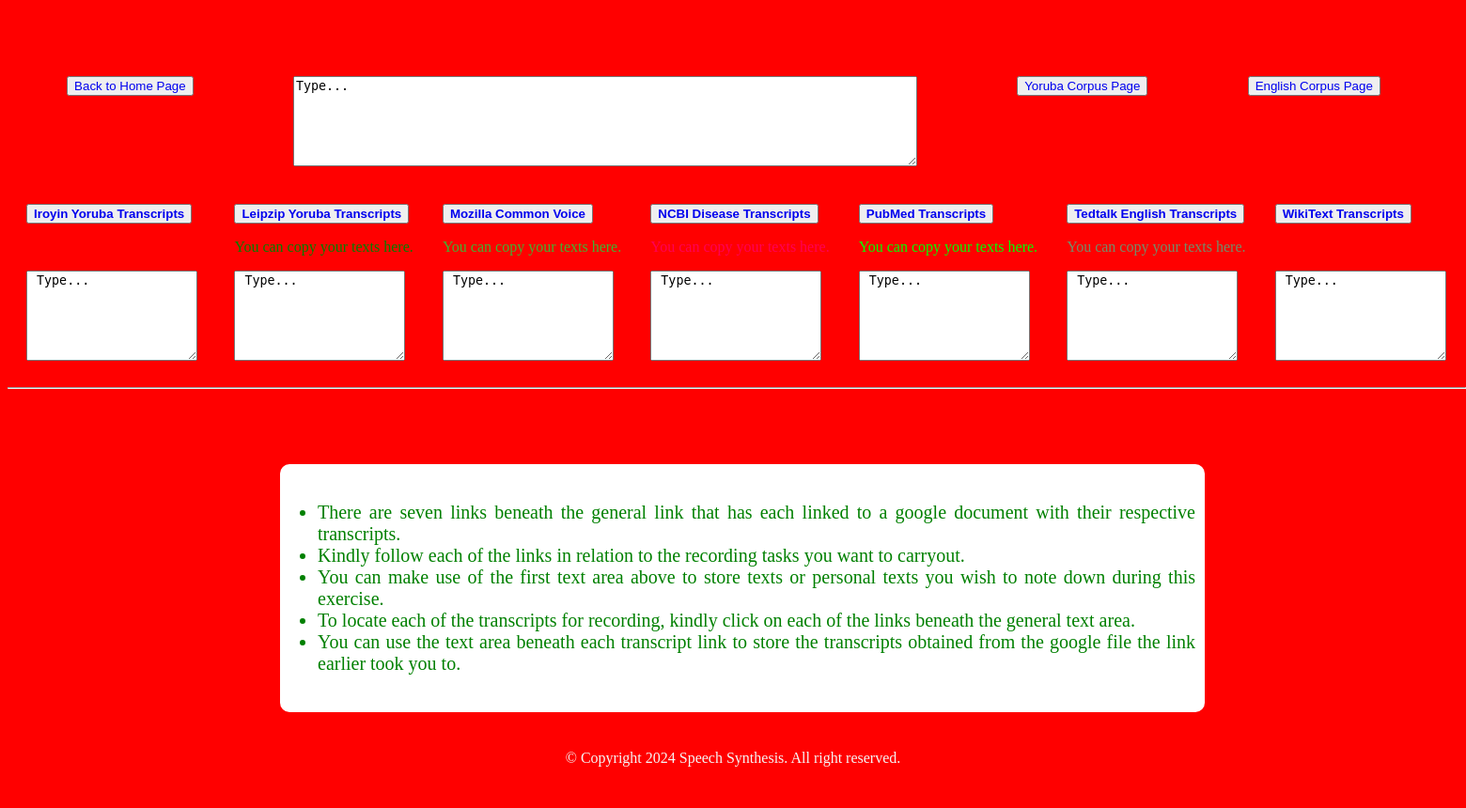
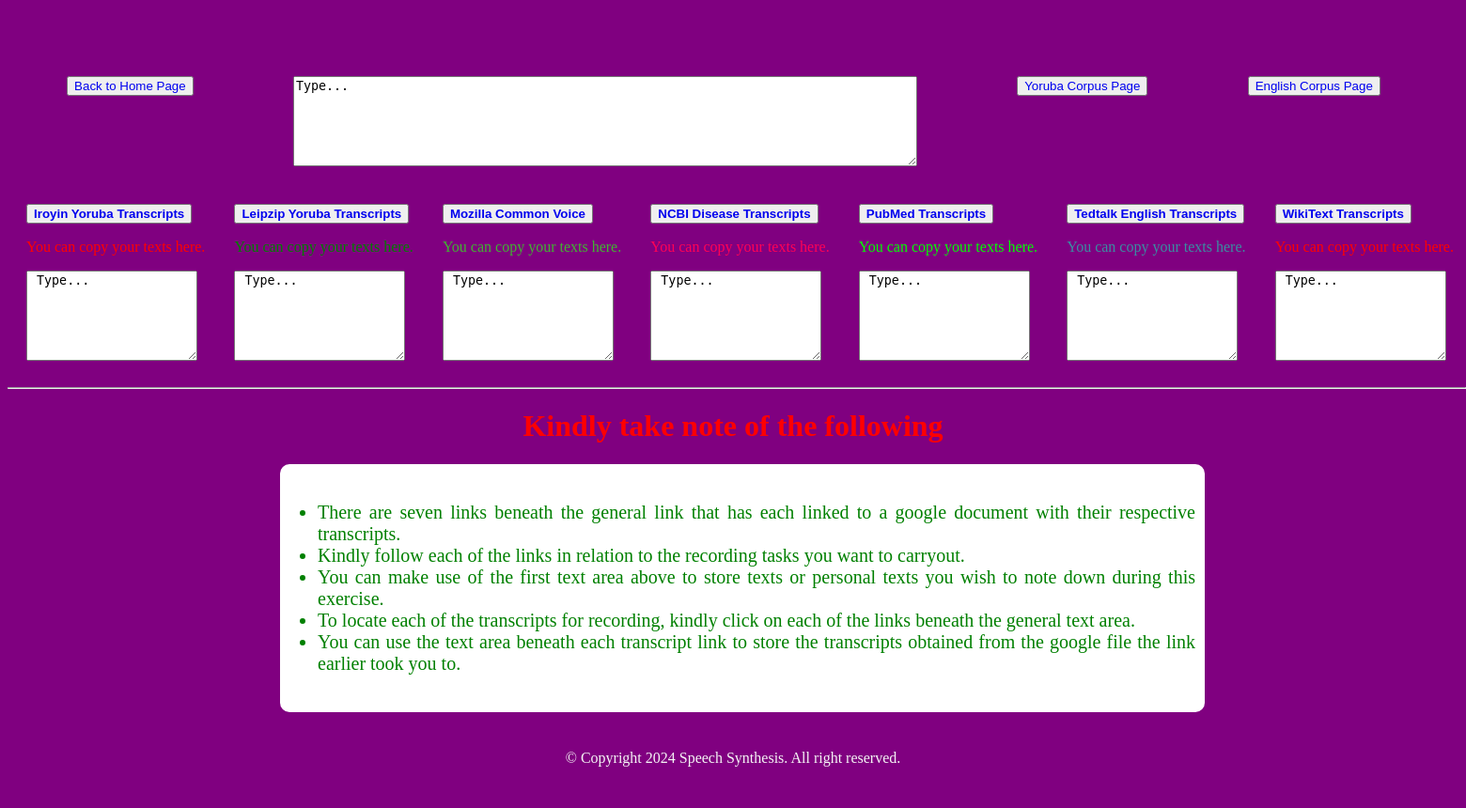
Before and after one commit to Gabrinas/Flasp.AppNew, a Flask app: page /Transcript_page in a window 1560 px wide. Shown: the whole page at 94% size. Run offline with Flask 3, Linux system fonts and the light colour scheme.

Commit message:
Update Transcript_page.html

```diff
--- a/templates/Transcript_page.html
+++ b/templates/Transcript_page.html
@@ -16,7 +16,7 @@
 
 @media screen and (min-width: 1008px){
   body{
-    background-color: red;}
+    background-color: purple;}
 }
 #fit{
     display: flex;
@@ -68,7 +68,7 @@
 
 </style>
 </head>
-<body bgcolor="pruple">
+<body bgcolor="purple">
 <!-- start your code here -->
 <p><marquee style="color: orange; font-size: xx-large; font-weight: bold;"> You are welcome to the Transcript page. </marquee></p>
 <div id = "nw">
```
